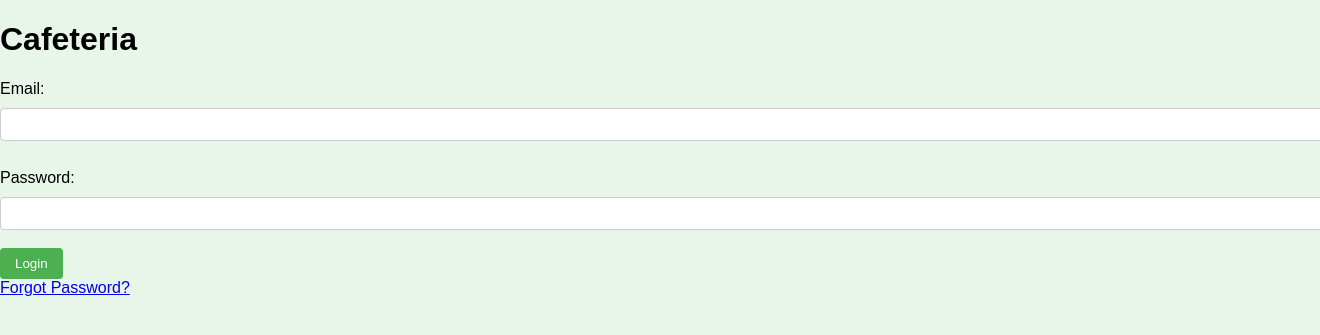
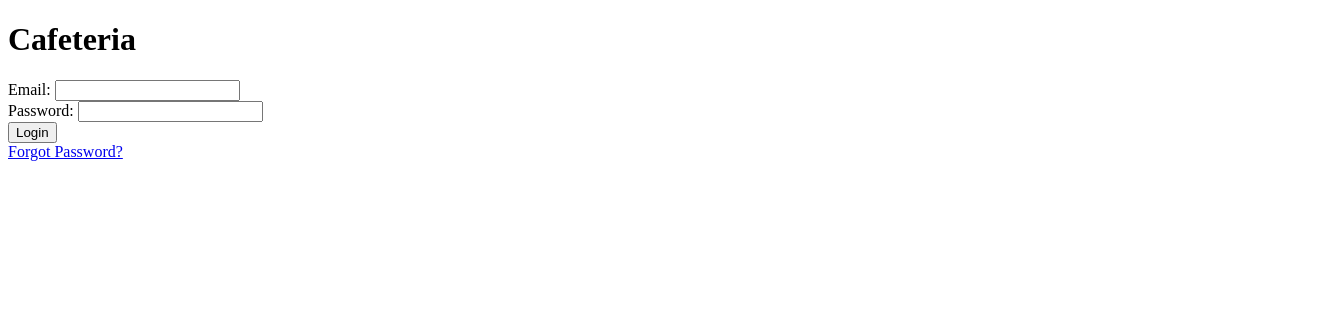
Before and after one commit to mariamsameh1234/lab4-php, a PHP site: page /login.php in a window 1320 px wide; the page is wider, and only the part inside the window is pictured. Shown: the top 335 px of that part. Run offline with PHP 8.4, Linux system fonts and the light colour scheme.

Commit message:
Update header.php

```diff
--- a/header.php
+++ b/header.php
@@ -4,90 +4,6 @@
 <head>
     <meta charset="UTF-8">
     <meta name="viewport" content="width=device-width, initial-scale=1.0">
-    <style>
-        body {
-            font-family: Arial, sans-serif;
-            margin: 0;
-            padding: 0;
-            background: #e8f5e9;
-        }
-
-        .navbar {
-            background: #388e3c;
-            padding: 15px;
-            display: flex;
-            justify-content: space-around;
-            align-items: center;
-            width: 100%;
-        }
-
-        .navbar .logo {
-            font-size: 20px;
-            font-weight: bold;
-            color: white;
-        }
-
-        .navbar ul {
-            list-style: none;
-            margin: 0;
-            padding: 0;
-            display: flex;
-        }
-
-        .navbar ul li {
-            margin: 0 15px;
-        }
-
-        .navbar ul li a {
-            text-decoration: none;
-            color: white;
-            font-size: 16px;
-        }
-
-        .navbar ul li a:hover {
-            text-decoration: underline;
-        }
-
-        .container {
-            width: 400px;
-            margin: 50px auto;
-            padding: 20px;
-            border-radius: 5px;
-            background: white;
-            box-shadow: 0 0 10px rgba(0, 0, 0, 0.1);
-        }
-
-        label,
-        input {
-            display: block;
-            width: 100%;
-            margin-top: 10px;
-        }
-
-        input {
-            padding: 8px;
-            border: 1px solid #ccc;
-            border-radius: 4px;
-        }
-
-        .buttons {
-            margin-top: 15px;
-            text-align: center;
-        }
-
-        button {
-            padding: 8px 15px;
-            border: none;
-            background: #4caf50;
-            color: white;
-            cursor: pointer;
-            border-radius: 4px;
-        }
-
-        .reset {
-            background: #d32f2f;
-        }
-    </style>
 </head>
 
 <body>
@@ -97,9 +13,10 @@
         <div class="logo">Cafeteria</div>
         <ul>
             <li><a href="#">Home</a></li>
-            <li><a href="add_user.php">Add User</a></li>
-            <li><a href="users.php">Users</a></li>
-            <li><a href="index.php">Logout</a></li>
+            <li><a href="#">products</a></li>
+            <li><a href="#">Users</a></li>
+            <li><a href="#">monual order</a></li>
+            <li><a href="#">checks</a></li>
         </ul>
     </nav>
 <?php endif; ?>
```
